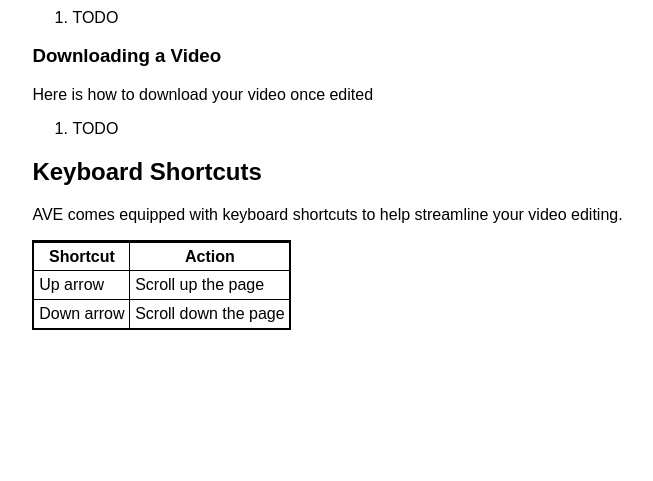
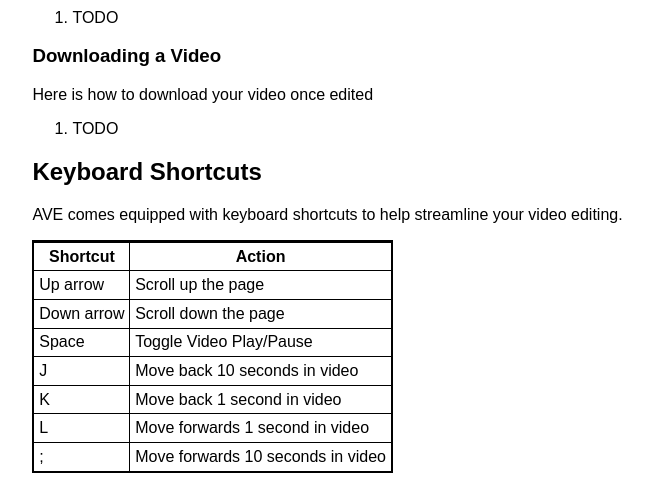
Before and after one commit to sjdobesh/ave, a Flask app: page /about in a window 1280 px wide. Shown: the part 934-1415 px from the top of the page, without its empty margins (102-755 px from the left). Before the commit the page ends 1264 px from the top, so only its background shows below. Run offline with Flask 2, Linux system fonts and the light colour scheme.

Commit message:
Adding keyboard shortcuts in about

```diff
--- a/templates/about.html
+++ b/templates/about.html
@@ -68,6 +68,26 @@ Setting an alert role didn't seem to help; should the alerts go at the top of th
         <td>Down arrow</td>
         <td>Scroll down the page</td>
     </tr>
+    <tr>
+        <td>Space</td>
+        <td>Toggle Video Play/Pause</td>
+    </tr>
+    <tr>
+        <td>J</td>
+        <td>Move back 10 seconds in video</td>
+    </tr>
+    <tr>
+        <td>K</td>
+        <td>Move back 1 second in video</td>
+    </tr>
+    <tr>
+        <td>L</td>
+        <td>Move forwards 1 second in video</td>
+    </tr>
+    <tr>
+        <td>;</td>
+        <td>Move forwards 10 seconds in video</td>
+    </tr>
 </table>
 
 {% endblock %}
```
